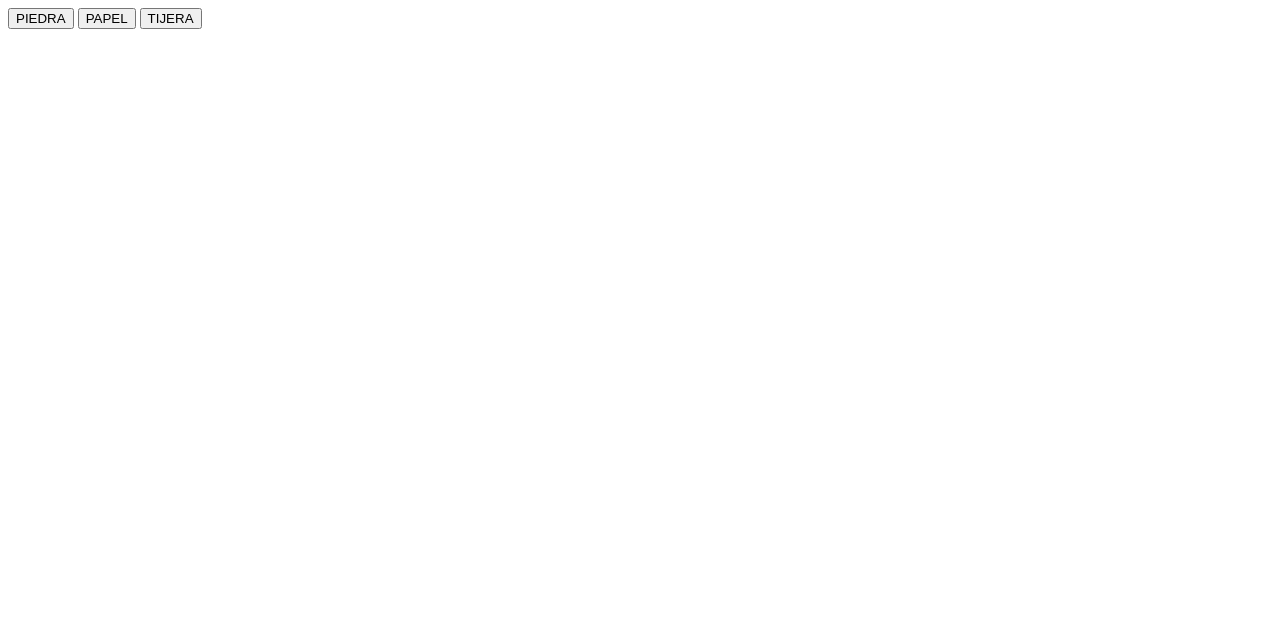
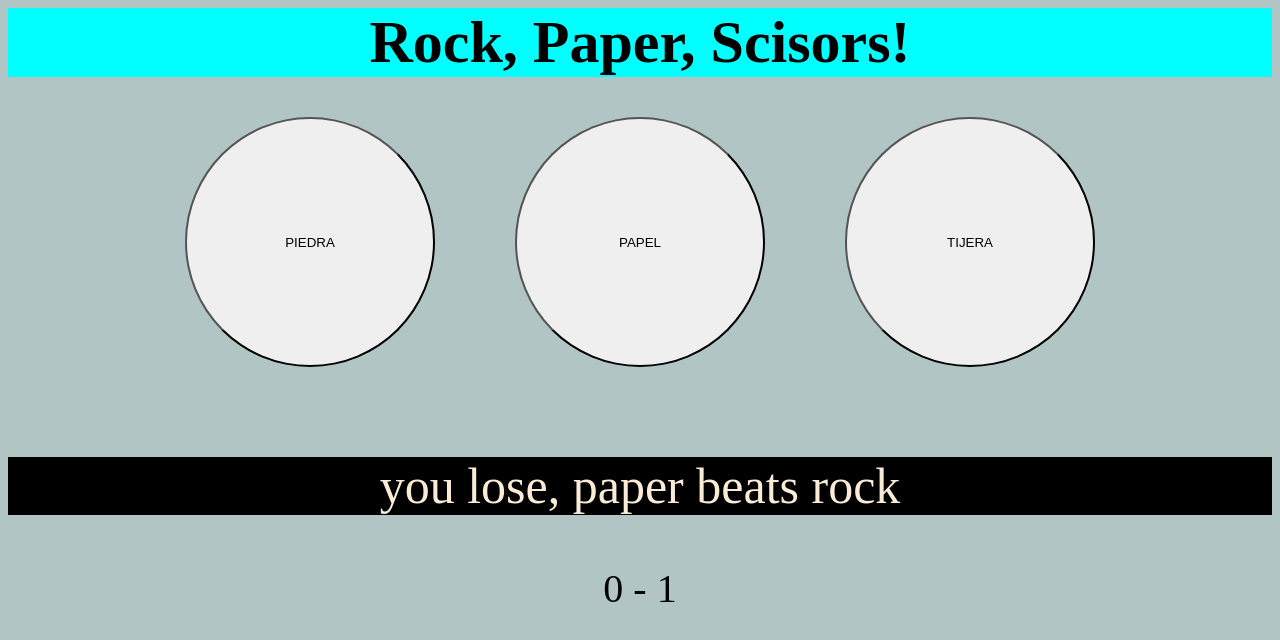
Before and after one commit to Ramiro333/Piedra-papel-tijera, a plain HTML site: page piedra-papel-tijera.html in a window 1280 px wide. Both pictures are taken after a click on the button "PIEDRA". Drawn offline with Linux system fonts and the light colour scheme.

Commit message:
terminado js, agregado css, cambiado html
agregue div, titulo a html, agregue un poco de estilo, termine la aprte logica de js

```diff
--- /dev/null
+++ b/piedra-papel-tijera.css
@@ -0,0 +1,35 @@
+body {
+    background-color: rgb(177, 197, 197);
+}
+h3{
+    margin: 0;
+    font-size: 60px;
+    text-align: center;
+    background-color: aqua;
+}
+#botones {
+    display: flex;
+    justify-content: center;
+    flex-wrap: wrap;
+    flex-shrink: 0;
+}
+
+.boton {
+    width: 250px;
+    height: 250px;
+    border-radius: 50%;
+    margin: 40px;
+}
+
+#results {
+    margin: 0px 0px;
+    font-size: 50px;
+    text-align: center;
+    background-color: black;
+    color: antiquewhite;
+}
+#counter {
+    margin: 0px auto 0px;
+    text-align: center;
+    font-size:  40px;
+}
--- a/piedra-papel-tijera.html
+++ b/piedra-papel-tijera.html
@@ -3,13 +3,18 @@
     <head>
         <meta charset="utf-8">
         <title>Rock paper scissors!</title>
-
+        <link rel="stylesheet" href="piedra-papel-tijera.css" />
     </head>
 
     <body>
-        <button id="piedra">PIEDRA</button>
-        <button id="papel">PAPEL</button>
-        <button id="tijera">TIJERA</button>
+        <h3>Rock, Paper, Scisors!</h3>
+        <div id="botones">
+            <button class="boton" id="piedra">PIEDRA</button>
+            <button class="boton" id="papel">PAPEL</button>
+            <button class="boton" id="tijera">TIJERA</button>
+        </div>
+        <div id="results"></div>
+        <div id="counter"></div>
         <script src="./rock-papper-scissors.js"></script>
     </body>
 </html>
--- a/rock-papper-scissors.js
+++ b/rock-papper-scissors.js
@@ -5,73 +5,88 @@ function getComputerChoice() {
     const valorSeleccionado = valores[getRandom];
     return valorSeleccionado
 }
-//crear funcion de aprtida, guardar values
+//crear funcion de partida, guardar values
 //print que gano la ronda
+//agregar p al html
+const resultados = document.getElementById('results');
+const par = document.createElement('p');
 function game(userChoice, ComputerChoice) {
     if (userChoice === ComputerChoice) {
-        console.log("empate, vuelve a empezar")
-        return;
-    }
-    if (userChoice === "tijera" ) {
+        par.textContent = 'tie, start over';
+    }else if (userChoice === "tijera" ) {
         if (ComputerChoice === "papel") {
-            console.log("ganaste!");
+            par.textContent = 'you win!'
             win = win + 1;
         } else {
-            console.log("perdiste, la piedra le gana al papel!")
+            par.textContent = 'you lose, rock beats scisors'
             lose = lose + 1;
         }
-    }
-    if (userChoice === "piedra") {
+    }else if (userChoice === "piedra") {
         if (ComputerChoice === "tijera") {
-            console.log("ganaste!");
+            par.textContent ="you win!"
             win = win + 1;
         }  else {
-            console.log ("perdiste, el papel le gana a la piedra!")
+            par.textContent = "you lose, paper beats rock"
             lose = lose + 1;
         }
-    }
-    if (userChoice === "papel") {
+    }else if (userChoice === "papel") {
         if (ComputerChoice == "piedra") {
-            console.log("ganaste!");
+            par.textContent = "you win!"
             win = win + 1;
         } else {
-            console.log("perdiste, la tijera le gana al papel!")
+            par.textContent ="you lose, scisors beats paper"
             lose = lose + 1;
         }
 
     }
+    resultados.appendChild(par);
 }
-//usar eleccion de la maquina
-//hacer que el usuario elija
-//hacer que sean 5 rounds
 //setear valores win/lose/partida
 let win = 0;
 let lose = 0;
 let partida = 0;
-//game(userChoice, ComputerChoice);
+//decir quien gano la partida(en desuso)
 
-//decir quien gano
-if (win > lose) {
-    console.log("Ganaste la partida !");
-} else if (win < lose) {
-    console.log("perdiste la partida :(")
-}else (console.log("empate :0"))
+//asignar botones a las elecciones
+function clearGameOverMessage() {
+    par3.textContent = '';
+  }
 
-//for (let playRound = 0; playRound < 5; playRound++) {
-//asignar botones a las elecciones
+const tablero = document.getElementById('counter');
+const par2 = document.createElement('p');
+const par3 = document.createElement('p');
+function contador (){
+    par2.textContent = `${win} - ${lose}`;
+    tablero.appendChild(par2);
+    if (partida === 5) {
+        if (win === lose) {
+            par3.textContent = "game tie :0"
+        } else if (win < lose) {
+            par3.textContent = "you lose the game :("
+        } else  {
+            par3.textContent = "you win the game!"
+        }
+        tablero.appendChild(par3)
+        partida = 0
+        win = 0
+        lose = 0
+    }
+}
 
 const tijera = document.getElementById('tijera');
 const papel = document.getElementById('papel');
 const piedra = document.getElementById('piedra');
 
 function elegir(choice) {
+    clearGameOverMessage()
     let userChoice = choice
     let ComputerChoice = getComputerChoice()
     game(userChoice, ComputerChoice);
-    console.log("you = " + win);
-    console.log("computer = " + lose)
-    partida++
+    partida++;
+    contador();
 }
+
+
 
 tijera.onclick = function() {
     elegir("tijera")
```
